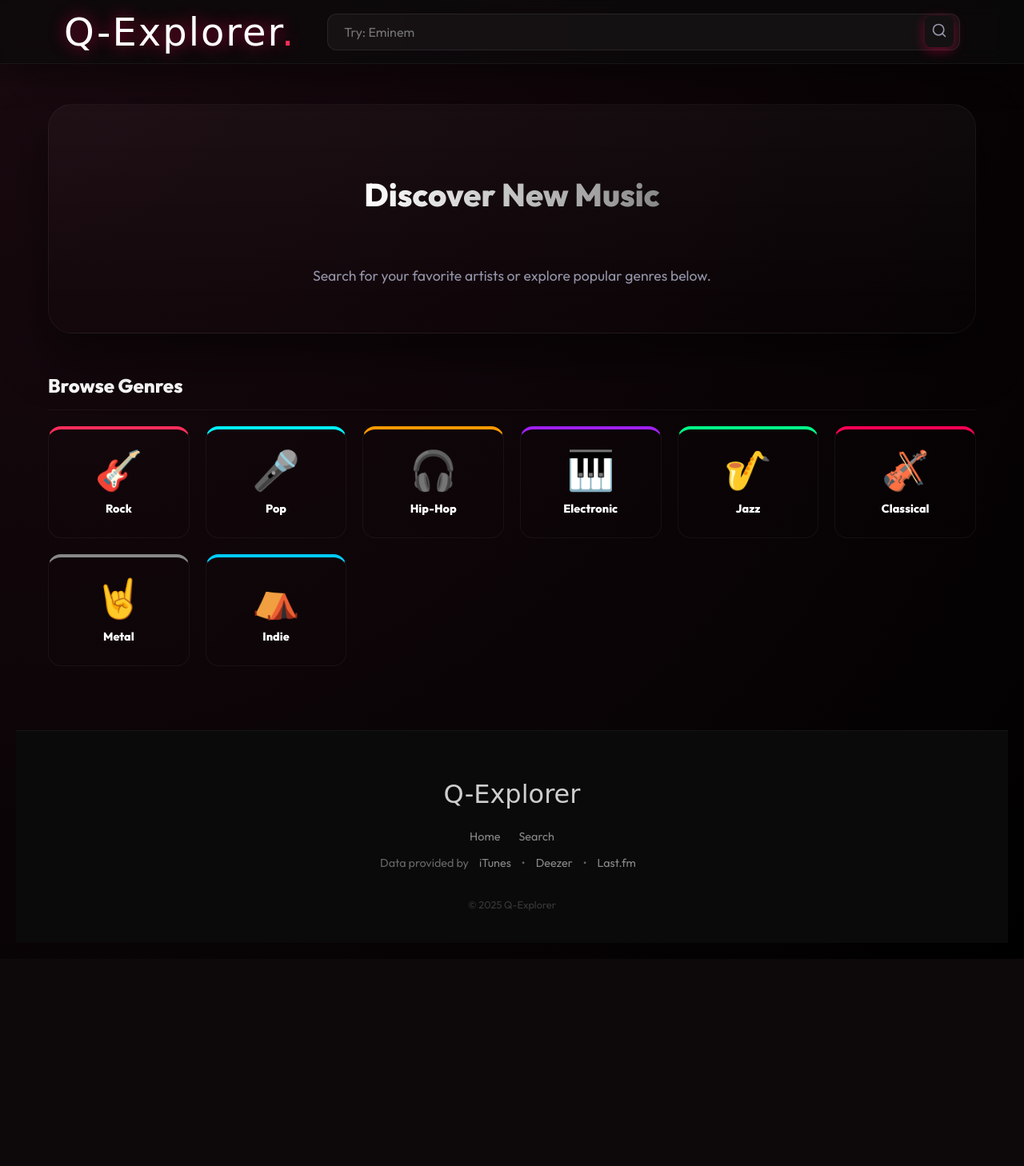
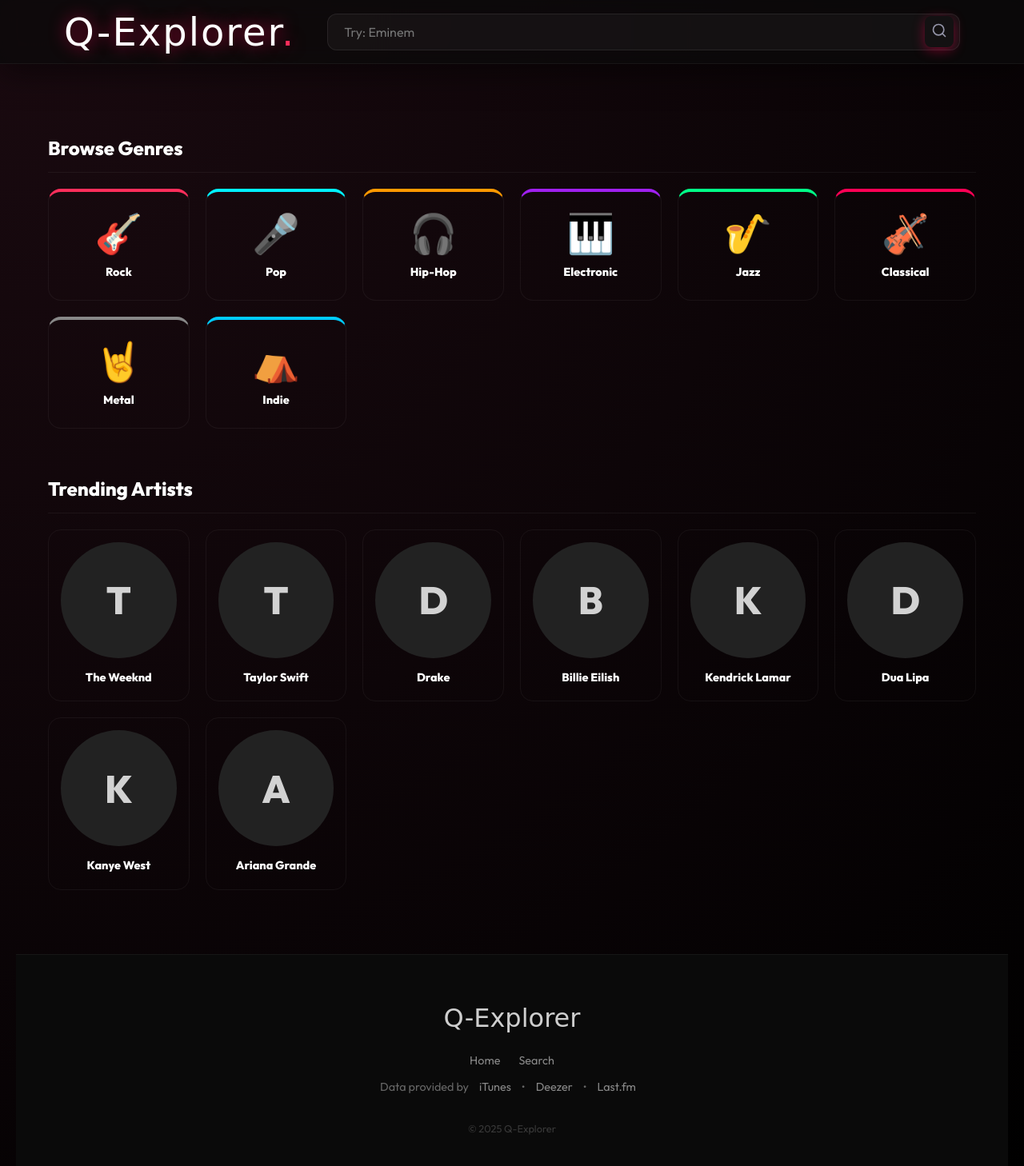
Before and after one commit to ilsgeorg-byte/q-explorer, a Flask app: page / in a window 1280 px wide. Shown: the top 1458 px of the page at 80% size. Before the commit the page ends 1199 px from the top, so only its background shows below. Run offline with Flask 3, Linux system fonts and the light colour scheme; data that the repository does not hold is empty; some web fonts are replaced.

Commit message:
Main Page add Artists

```diff
--- a/templates/views/home.html
+++ b/templates/views/home.html
@@ -1,13 +1,3 @@
-<div class="hero-banner"
-    style="margin-top: 0; text-align: center; align-items: center; justify-content: center; flex-direction: column; padding: 60px 20px; background: linear-gradient(180deg, rgba(255, 255, 255, 0.03) 0%, transparent 100%); border: 1px solid rgba(255,255,255,0.05);">
-    <h1
-        style="font-size: 2.5rem; margin-bottom: 15px; background: linear-gradient(to right, #fff, #888); -webkit-background-clip: text; -webkit-text-fill-color: transparent;">
-        Discover New Music</h1>
-    <p style="color: var(--text-sub); font-size: 1.1rem; max-width: 500px; margin: 0 auto;">
-        Search for your favorite artists or explore popular genres below.
-    </p>
-</div>
-
 <div class="section-header">
     <h2 class="section-title">Browse Genres</h2>
 </div>
@@ -32,3 +22,21 @@
     </a>
     {% endfor %}
 </div>
+
+<div class="section-header">
+    <h2 class="section-title">Trending Artists</h2>
+</div>
+<div class="grid">
+    {% set trending = ['The Weeknd', 'Taylor Swift', 'Drake', 'Billie Eilish', 'Kendrick Lamar', 'Dua Lipa', 'Kanye
+    West', 'Ariana Grande'] %}
+    {% for name in trending %}
+    <a href="/redirect-artist?name={{ name }}" class="card artist-card">
+        <div class="artist-img-wrapper" data-artist-name="{{ name }}">
+            <div class="artist-placeholder" style="background-color: #222;">{{ name[:1] }}</div>
+        </div>
+        <div class="info" style="text-align: center;">
+            <div class="title">{{ name }}</div>
+        </div>
+    </a>
+    {% endfor %}
+</div>
```
